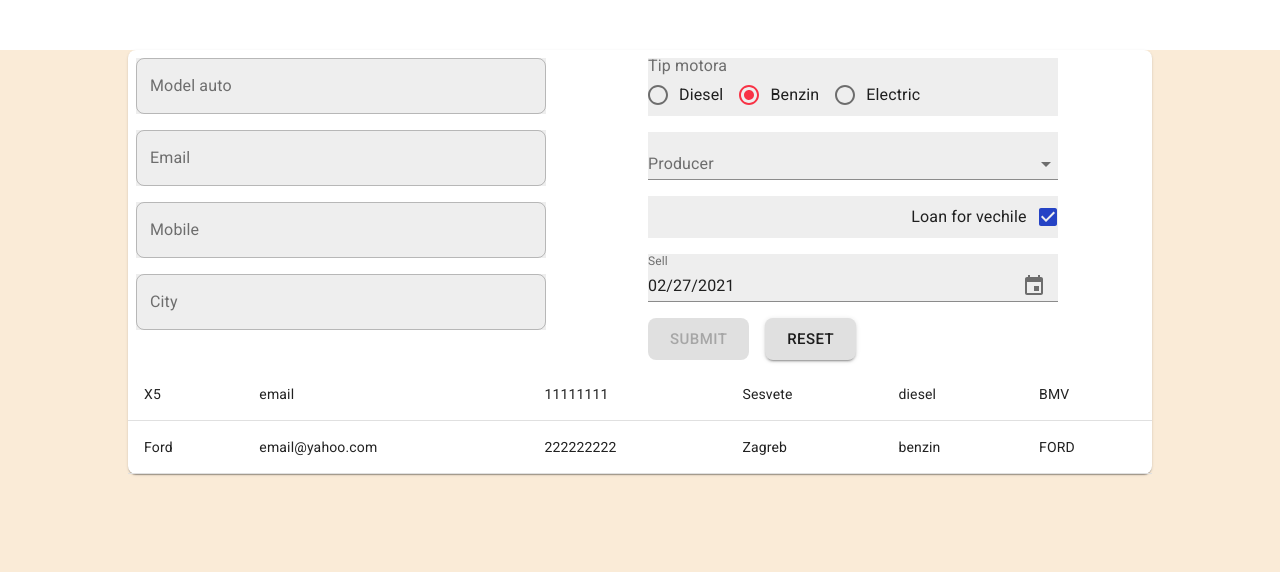
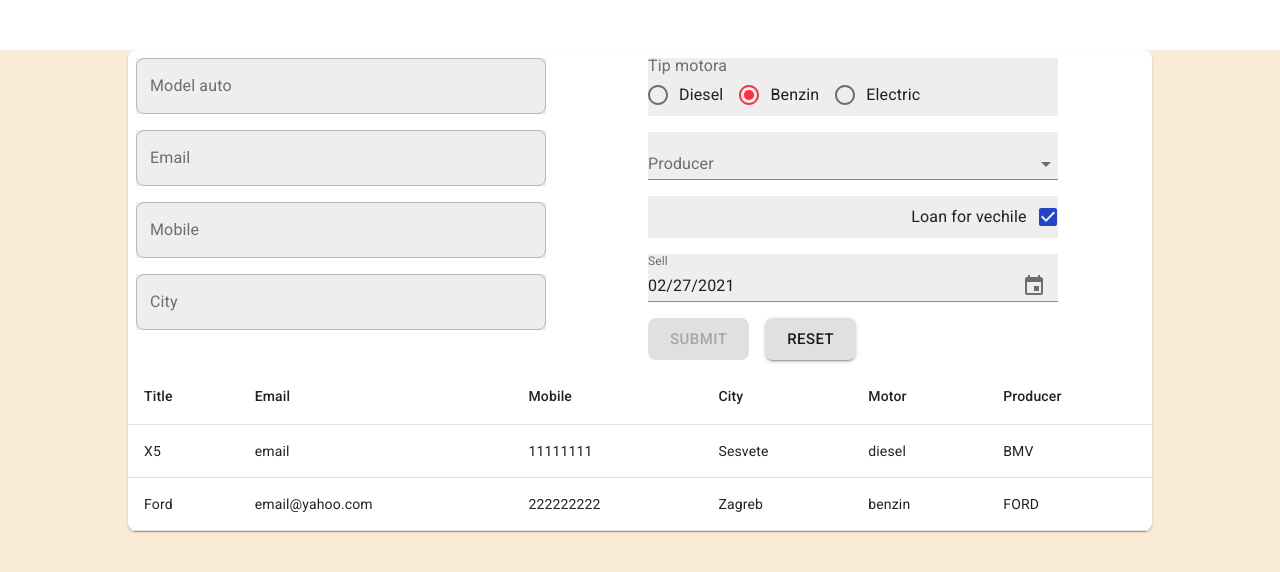
Before and after one commit to alenskupnjak/reactZadatakMono, a React (Create React App) app: page / in a window 1280 px wide. Shown: the top 572 px of the page. Built offline with nearby package versions, Linux system fonts and the light colour scheme.

Commit message:
017 header table

```diff
--- a/src/Components/UseTable.jsx
+++ b/src/Components/UseTable.jsx
@@ -1,7 +1,7 @@
 import React from 'react'
-import { Table } from '@material-ui/core';
+import { Table, TableHead, TableRow, TableCell } from '@material-ui/core';
 
-function UseTable (header) {
+function UseTable (headerCell) {
 
   // Glavna tablica
   const TableContainer = (props) => {
@@ -13,8 +13,26 @@ function UseTable (header) {
 
   }
 
+
+  // HEADER tablica
+  const TableHeader = (props) => {
+    return (
+      <TableHead>
+        <TableRow>
+          {
+            headerCell.map(data => {
+              return <TableCell key={data.id} >{data.naziv}</TableCell>
+            })
+          }
+        </TableRow>
+      </TableHead>
+    )
+
+  }
+
   return {
-    TableContainer
+    TableContainer,
+    TableHeader
   }
 }
 
--- a/src/Pages/vehicle.jsx
+++ b/src/Pages/vehicle.jsx
@@ -12,6 +12,17 @@ import  VehicleForm from './VehicleForm'
 import  UseTable from '../Components/UseTable'
 import {store} from  '../Stores/StoreVechile'
 
+
+const headCell = [
+  {id:'modelAuto', naziv:'Title'},
+  {id:'email', naziv:'Email'},
+  {id:'mobile', naziv:'Mobile'},
+  {id:'city', naziv:'City'},
+  {id:'motor', naziv:'Motor'},
+  {id:'producer', naziv:'Producer'}
+]
+
+
 const useStyles = makeStyles((theme)=>({
    pageContent : {
      width:'80%',
@@ -21,7 +32,7 @@ const useStyles = makeStyles((theme)=>({
 }))
 
 
-const {TableContainer} =  UseTable()
+const {TableContainer, TableHeader} =  UseTable(headCell)
 
 
 console.log(store.listVehicleGet);
@@ -35,6 +46,7 @@ function Vehicle() {
       <VehicleForm  >
       </VehicleForm>
       <TableContainer>
+        <TableHeader></TableHeader>
         <TableBody>
         {
           store.listVehicleGet.map(data=> (
--- a/src/Pages/vehicleForm.jsx
+++ b/src/Pages/vehicleForm.jsx
@@ -18,7 +18,6 @@ import InputCheckBox from '../Common/InputCheckBox';
 import DatePicker from '../Common/DatePicker';
 import CustomButton from '../Common/CustomButton';
 import { getDataOptions } from '../Common/VehicleService';
-// import store from  '../Stores/StoreVechile'
 import {store, initVechileValue} from  '../Stores/StoreVechile'
 
 
@@ -71,7 +70,7 @@ function VehicleForm() {
       setDisableSubmitButton(true)
     }
 
-    // provjerava tempError, ako su svi ="", znavi nema greške, vraca TRUE
+    // provjerava tempError, ako su svi ="", znaci nema greške, vraca vrijednost TRUE
     return Object.values(tempError).every((x) => x === '');
   }
 
```
